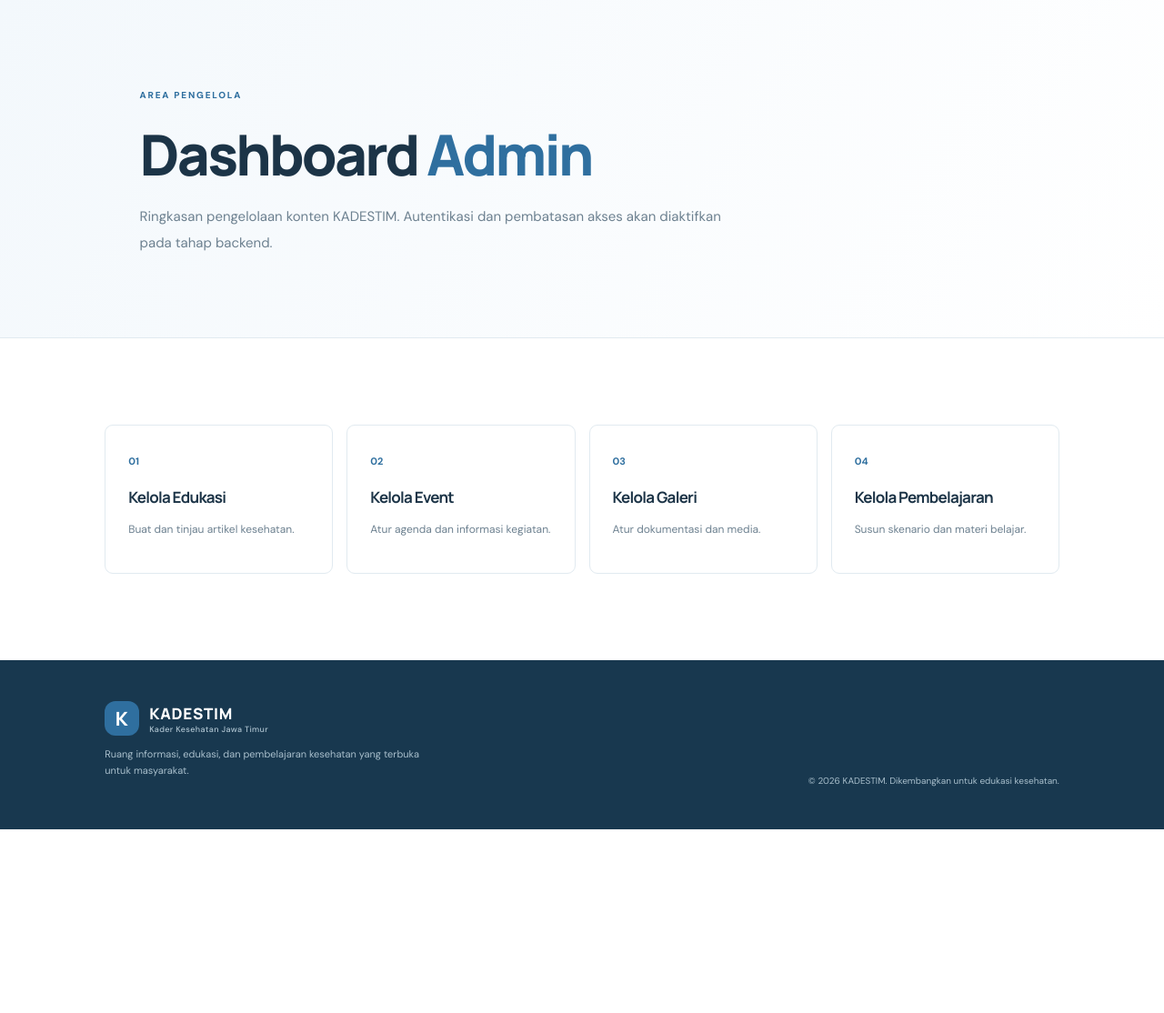
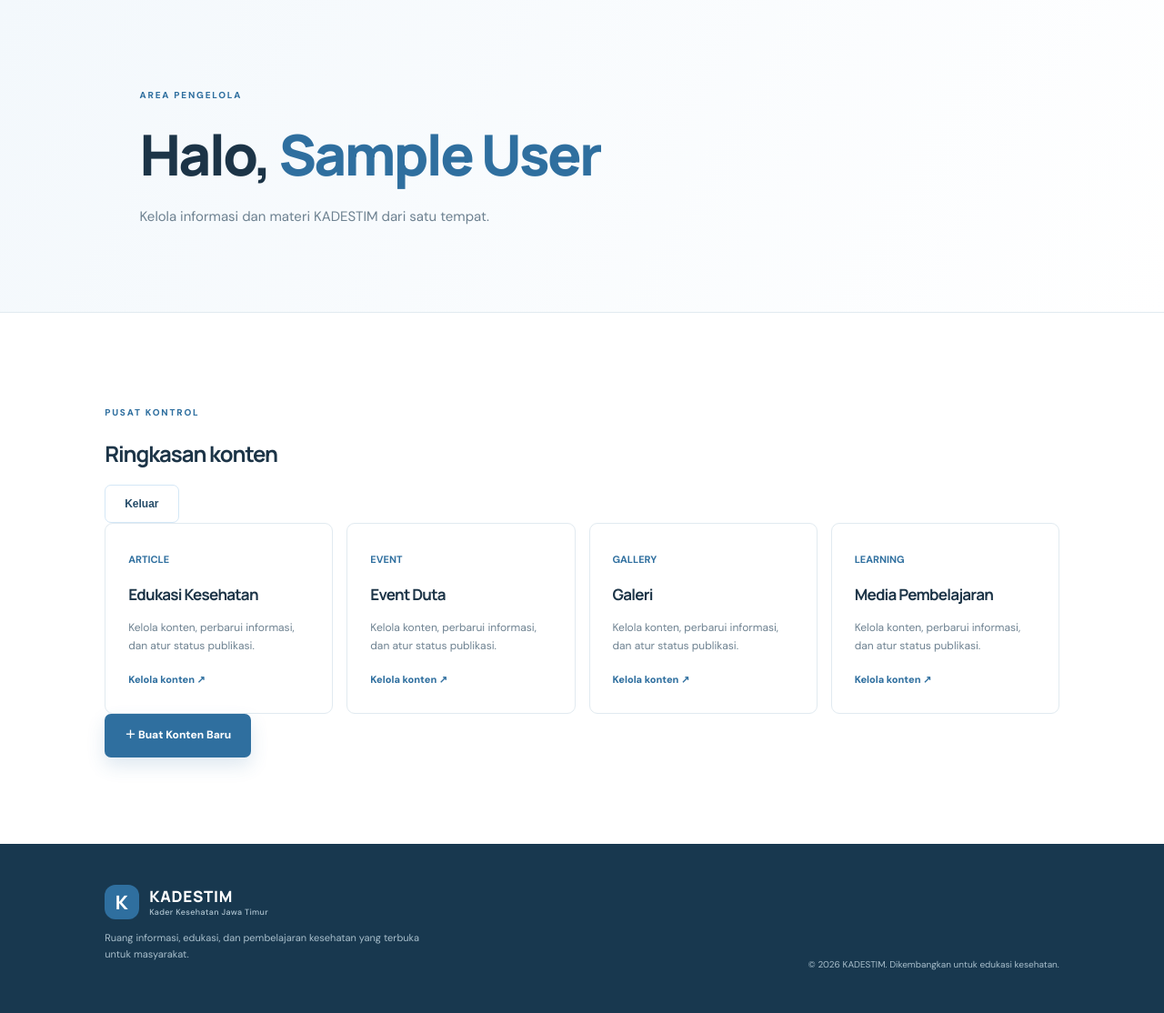
Before and after one commit to ferdiramandani/kadestim, a Laravel app: page /admin in a window 1280 px wide. Shown: the part 82-1196 px from the top of the page at 91% size. Before the commit the page ends 994 px from the top, so only its background shows below. Run offline with Laravel 12, Linux system fonts and the light colour scheme; the visitor is signed in with stand-in values (Sample User, id 1).

Commit message:
Activate resources/views/admin/dashboard.blade.php

```diff
--- a/resources/views/admin/dashboard.blade.php
+++ b/resources/views/admin/dashboard.blade.php
@@ -1,6 +1,11 @@
 @extends('layouts.app')
 @section('title', 'Dashboard Admin')
 @section('content')
-<section class="page-hero"><span class="eyebrow">AREA PENGELOLA</span><h1>Dashboard <em>Admin</em></h1><p>Ringkasan pengelolaan konten KADESTIM. Autentikasi dan pembatasan akses akan diaktifkan pada tahap backend.</p></section>
-<section class="section"><div class="admin-grid"><div class="admin-tile"><b>01</b><h3>Kelola Edukasi</h3><p>Buat dan tinjau artikel kesehatan.</p></div><div class="admin-tile"><b>02</b><h3>Kelola Event</h3><p>Atur agenda dan informasi kegiatan.</p></div><div class="admin-tile"><b>03</b><h3>Kelola Galeri</h3><p>Atur dokumentasi dan media.</p></div><div class="admin-tile"><b>04</b><h3>Kelola Pembelajaran</h3><p>Susun skenario dan materi belajar.</p></div></div></section>
+<section class="page-hero"><span class="eyebrow">AREA PENGELOLA</span><h1>Halo, <em>{{ auth()->user()->name }}</em></h1><p>Kelola informasi dan materi KADESTIM dari satu tempat.</p></section>
+<section class="section"><div class="admin-toolbar"><div><span class="eyebrow">PUSAT KONTROL</span><h2>Ringkasan konten</h2></div><form method="post" action="{{ route('admin.logout') }}">@csrf<button class="button button-outline" type="submit">Keluar</button></form></div>
+<div class="admin-grid">
+@foreach ([['article','Edukasi Kesehatan'],['event','Event Duta'],['gallery','Galeri'],['learning','Media Pembelajaran']] as [$type,$label])
+<a class="admin-tile" href="{{ route('admin.content.index',['type'=>$type]) }}"><b>{{ strtoupper($type) }}</b><h3>{{ $label }}</h3><p>Kelola konten, perbarui informasi, dan atur status publikasi.</p><span class="feature-link">Kelola konten ↗</span></a>
+@endforeach
+</div><div class="admin-bottom-link"><a class="button button-primary" href="{{ route('admin.content.create') }}">＋ Buat Konten Baru</a></div></section>
 @endsection
```
